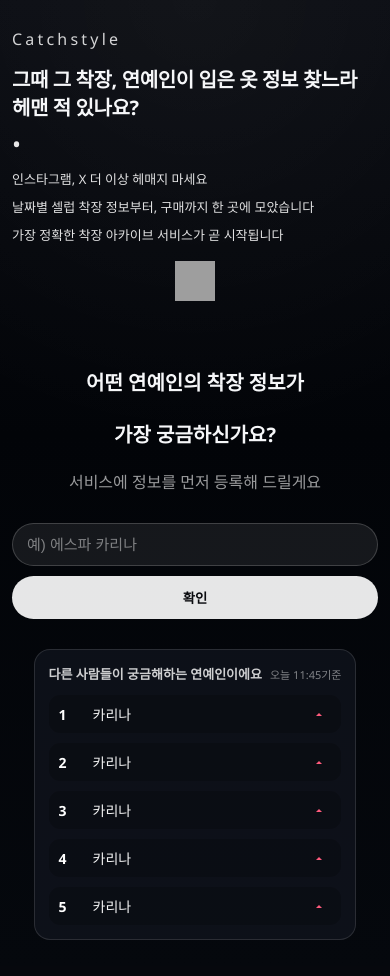
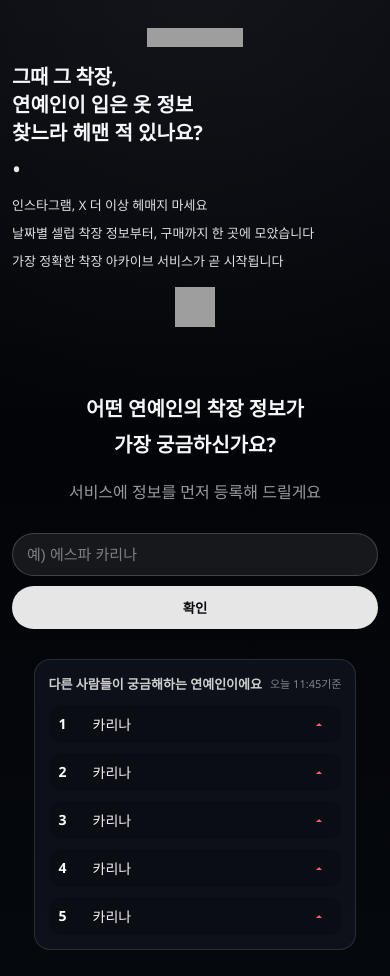
Before and after one commit to UNIS7-catchstyle/catchstyle-mvp, a React (Create React App) app: page / in a window 390 px wide. Built offline with nearby package versions, Linux system fonts and the light colour scheme; grey boxes are pictures that could not be loaded.

Commit message:
CSS 및 글자 반응형 수정

```diff
--- a/src/App.css
+++ b/src/App.css
@@ -39,10 +39,16 @@ body {
 }
 
 .brand {
-  font-weight: 500;
-  font-size: 16px;
-  letter-spacing: 0.2em;
-  color: rgba(255, 255, 255, 0.82);
+  width: 103.076px;
+  height: 19.416px;
+  display: block;
+  margin-inline: auto;
+}
+
+@media (max-width: 960px) {
+  .hero-section .brand {
+    max-width: 96px;
+  }
 }
 
 .headline {
@@ -51,6 +57,23 @@ body {
   line-height: 44px;
   margin: 0;
   letter-spacing: -0.02em;
+  white-space: nowrap;
+}
+
+.headline-break {
+  display: inline;
+  letter-spacing: normal;
+}
+
+@media (max-width: 720px) {
+  .headline {
+    white-space: normal;
+    text-align: center;
+  }
+
+  .headline-break {
+    display: block;
+  }
 }
 
 .hero-bullet {
@@ -100,6 +123,26 @@ body {
   font-size: 28px;
   font-weight: 700;
   line-height: 36px;
+}
+
+.query-title {
+  white-space: nowrap;
+}
+
+.query-title-break {
+  display: inline;
+}
+
+@media (max-width: 720px) {
+  .query-title {
+    white-space: normal;
+    display: block;
+    text-align: center;
+  }
+
+  .query-title-break {
+    display: block;
+  }
 }
 
 .subtitle {
@@ -368,7 +411,7 @@ body {
 
 .modal-action,
 .thanks-button {
-  border: none;
+  border: 1px solid #101214;
   border-radius: 12px;
   padding: 12px 14px;
   font-weight: 700;
@@ -383,7 +426,7 @@ body {
 
 .thanks-button.outline {
   background: transparent;
-  border: 1px solid rgba(255, 255, 255, 0.3);
+  border: 1px solid #101214;
   color: #fff;
 }
 
@@ -433,6 +476,7 @@ body {
   font-size: 14px;
   line-height: 22px;
   margin-bottom: 12px;
+  color: #101214;
 }
 
 .modal-note {
--- a/src/App.js
+++ b/src/App.js
@@ -3,6 +3,7 @@ import './App.css';
 
 const popularNames = ['카리나', '카리나', '카리나', '카리나', '카리나'];
 const imgHeroDownIndicator = "https://www.figma.com/api/mcp/asset/09156f0e-d1fb-4ba2-afae-eaac104386f5";
+const imgCatchstyle = "https://www.figma.com/api/mcp/asset/1ff63f56-8a89-4a93-93a7-d5a47438afb3";
 
 function App() {
   const [isModalOpen, setIsModalOpen] = useState(false);
@@ -11,9 +12,11 @@ function App() {
   return (
     <div className="app-root">
       <main className="hero-section" data-node-id="228:256">
-        <div className="brand" data-node-id="228:257">Catchstyle</div>
+        <img alt="Catchstyle" className="brand" data-node-id="228:243" src={imgCatchstyle} />
         <h1 className="headline" data-node-id="228:258">
-          그때 그 착장, 연예인이 입은 옷 정보 찾느라 헤맨 적 있나요?
+          <span>그때 그 착장,</span>
+          <span className="headline-break"> 연예인이 입은 옷 정보</span>
+          <span className="headline-break"> 찾느라 헤맨 적 있나요?</span>
         </h1>
         <div className="hero-bullet" aria-hidden="true">
           •
@@ -29,8 +32,10 @@ function App() {
       </main>
 
       <section className="query-section">
-        <h2>어떤 연예인의 착장 정보가</h2>
-        <h2>가장 궁금하신가요?</h2>
+        <h2 className="query-title">
+          어떤 연예인의 착장 정보가
+          <span className="query-title-break"> 가장 궁금하신가요?</span>
+        </h2>
         <p className="subtitle">서비스에 정보를 먼저 등록해 드릴게요</p>
 
         <form className="search-form" onSubmit={(e) => e.preventDefault()}>
```
